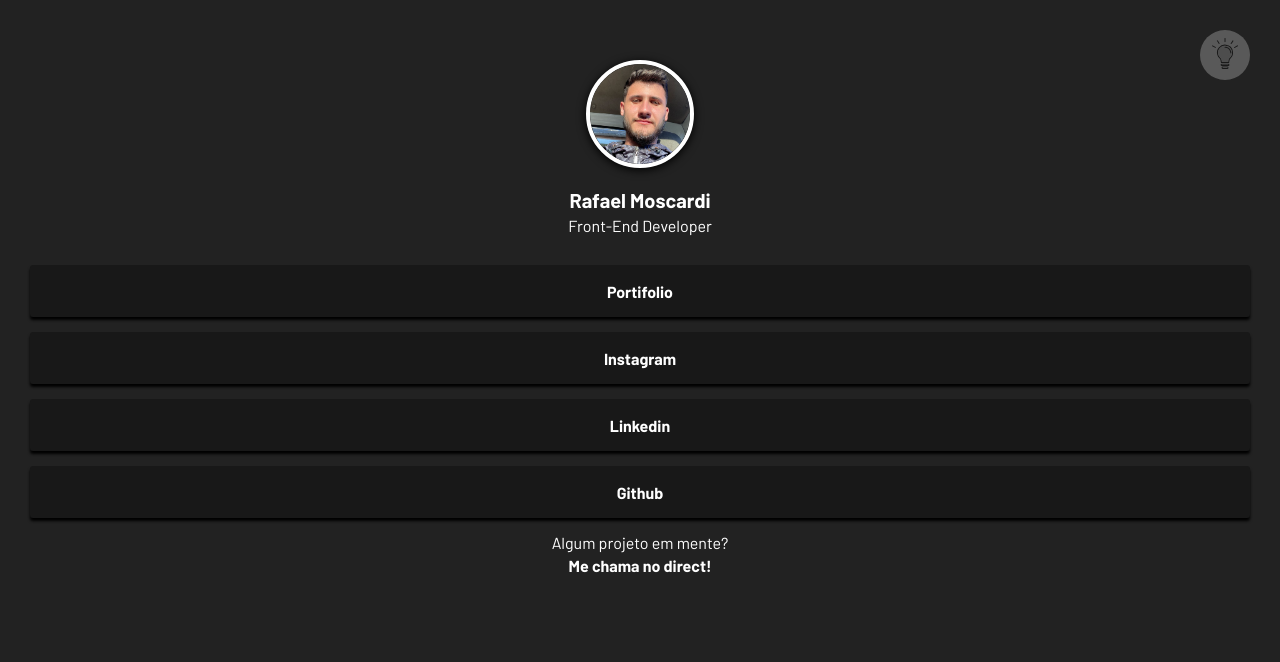
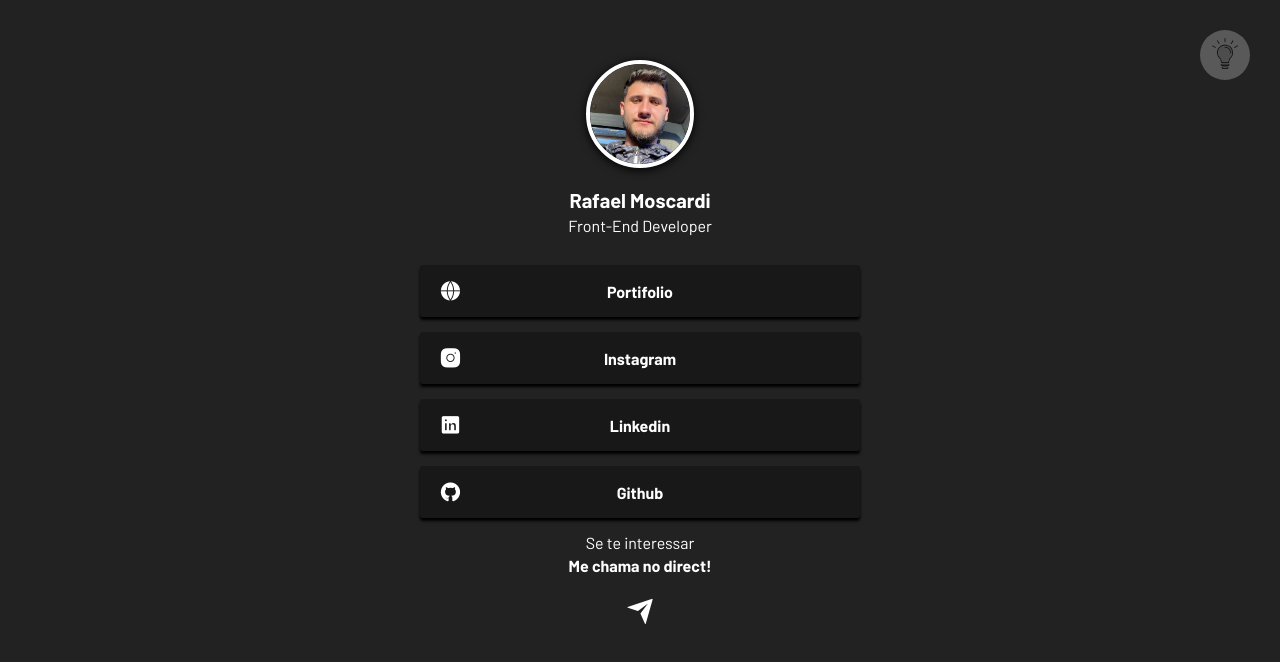
Before and after one commit to RafaelMoscardi/LinkPage, a plain HTML site: page index.html in a window 1280 px wide. Drawn offline with nearby package versions, Linux system fonts and the light colour scheme.

Commit message:
Versão final
Terminei

```diff
--- a/index.html
+++ b/index.html
@@ -7,6 +7,7 @@
         <link rel="preconnect" href="https://fonts.googleapis.com">
         <link rel="preconnect" href="https://fonts.gstatic.com" crossorigin>
         <link href="https://fonts.googleapis.com/css2?family=Barlow:wght@400;700&display=swap" rel="stylesheet">
+        <link href="https://cdn.jsdelivr.net/npm/remixicon@3.0.0/fonts/remixicon.css" rel="stylesheet">
 
         <link rel="stylesheet" href="./style.css">
         <title>LinkPage</title>
@@ -15,7 +16,7 @@
         <main class="secao-principal">
 
             <header class="Topo">
-                <button class="Topo__interruptor">
+                <button class="Topo__interruptor" id="interruptor">
                     <img src="./imagens/light-bulb.svg" alt="Ícone de Interruptor">
                 </button>
                 <img class="topo__foto-perfil" src="./imagens/profile-modified.png" alt="Foto de Perfil">
@@ -24,29 +25,31 @@
             </header>
 
             <section class="Links">
-                <a class="Links__link" href="https://">
-                    <i></i>
+                <a class="Links__link" href="https://rafaelmoscardi.github.io/Site/">
+                    <i class="ri-global-fill links__icone"></i>
                     Portifolio
                 </a>
-                <a class="Links__link" href="https://">
-                    <i></i>
+                <a class="Links__link" href="https://www.instagram.com/rafael_moscardi/">
+                    <i class="ri-instagram-fill links__icone"></i>
                     Instagram
                 </a>
-                <a class="Links__link" href="https://">
-                    <i></i>
+                <a class="Links__link" href="https://www.linkedin.com/in/rafaelmoscardi/">
+                    <i class="ri-linkedin-box-fill links__icone"></i>
                     Linkedin
                 </a>
-                <a class="Links__link" href="https://">
-                    <i></i>
+                <a class="Links__link" href="https://github.com/RafaelMoscardi">
+                    <i class="ri-github-fill links__icone"></i>
                     Github
                 </a>
             </section>
 
             <footer class="Rodape">
-                <p class="Rodape__pergunta">Algum projeto em mente?</p>
+                <p class="Rodape__pergunta">Se te interessar</p>
                 <p class="Rodape__convite">Me chama no direct!</p>
-                <i></i>
+                <i class="ri-send-plane-fill rodape__icone"></i>
             </footer>
         </main>
+
+        <script src="./script.js"></script>
     </body>
 </html>
--- /dev/null
+++ b/script.js
@@ -0,0 +1,6 @@
+let interruptor = document.getElementById("interruptor")
+let root = document.documentElement
+
+interruptor.addEventListener("click", () => {
+    root.classList.toggle("tema-claro")
+})
--- a/style.css
+++ b/style.css
@@ -20,9 +20,15 @@
 
 body {
     font-family: "Barlow", sans-serif;
+    transition: 0.3s;
 
     background: var(--cor-de-fundo);
     -webkit-font-smoothing: antialiased;
+}
+
+.secao-principal {
+    max-width: 500px;
+    margin: 0 auto;
 }
 
 /* Topo */
@@ -77,6 +83,7 @@ body {
 }
 
 .Links__link {
+    position: relative;
     margin-bottom: 15px;
 
     height: 52px;
@@ -93,6 +100,12 @@ body {
     text-decoration: none;
 
     transition: 0.3s;
+}
+
+.links__icone {
+    position: absolute;
+    left: 19px;
+    font-size: 22px;
 }
 
 .Links__link:hover {
@@ -114,3 +127,8 @@ body {
     font-weight: 700;
     margin-top: 4px;
 }
+
+.rodape__icone {
+    margin-top: 20px;
+    font-size: 30px;
+}
```
